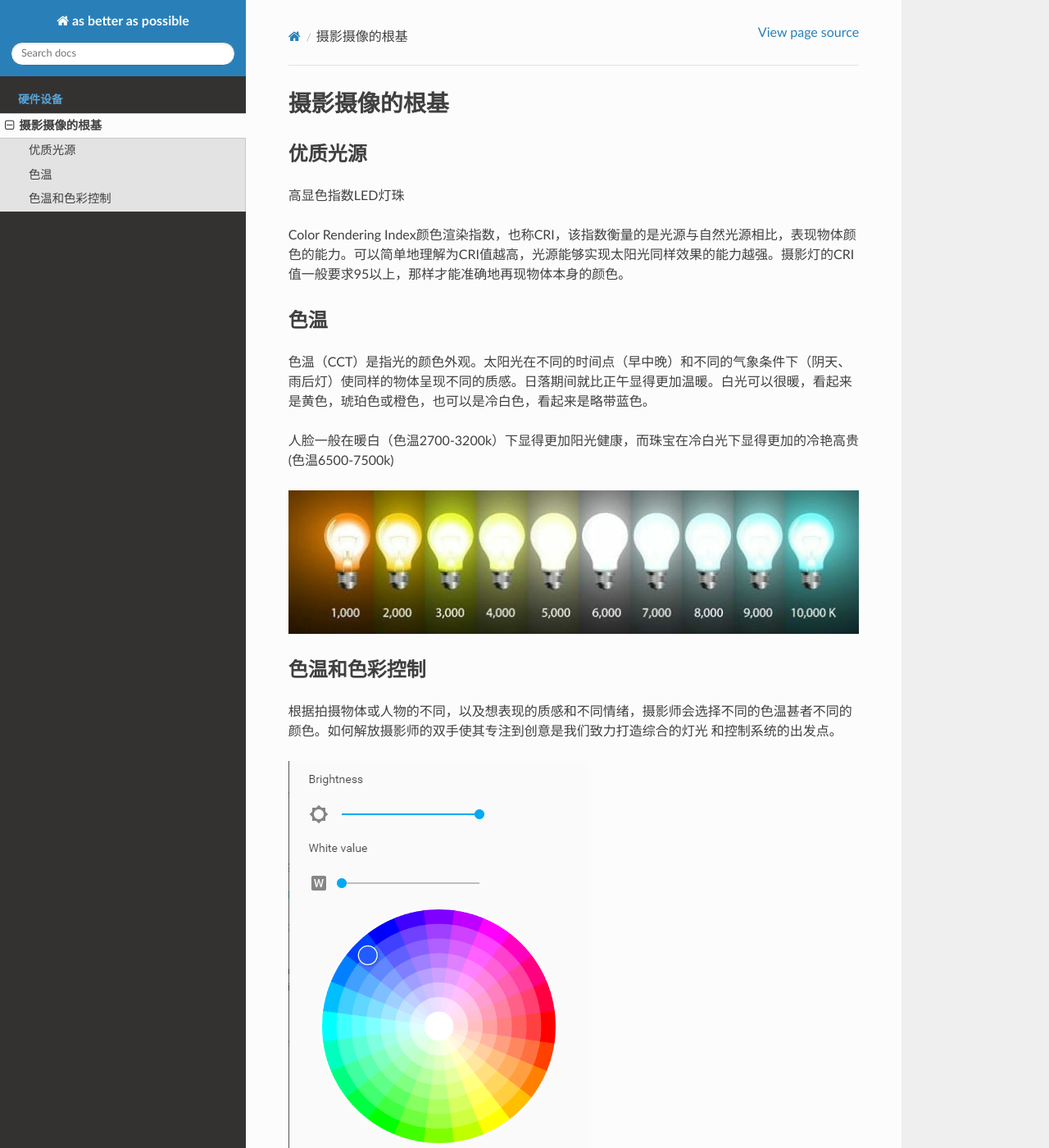
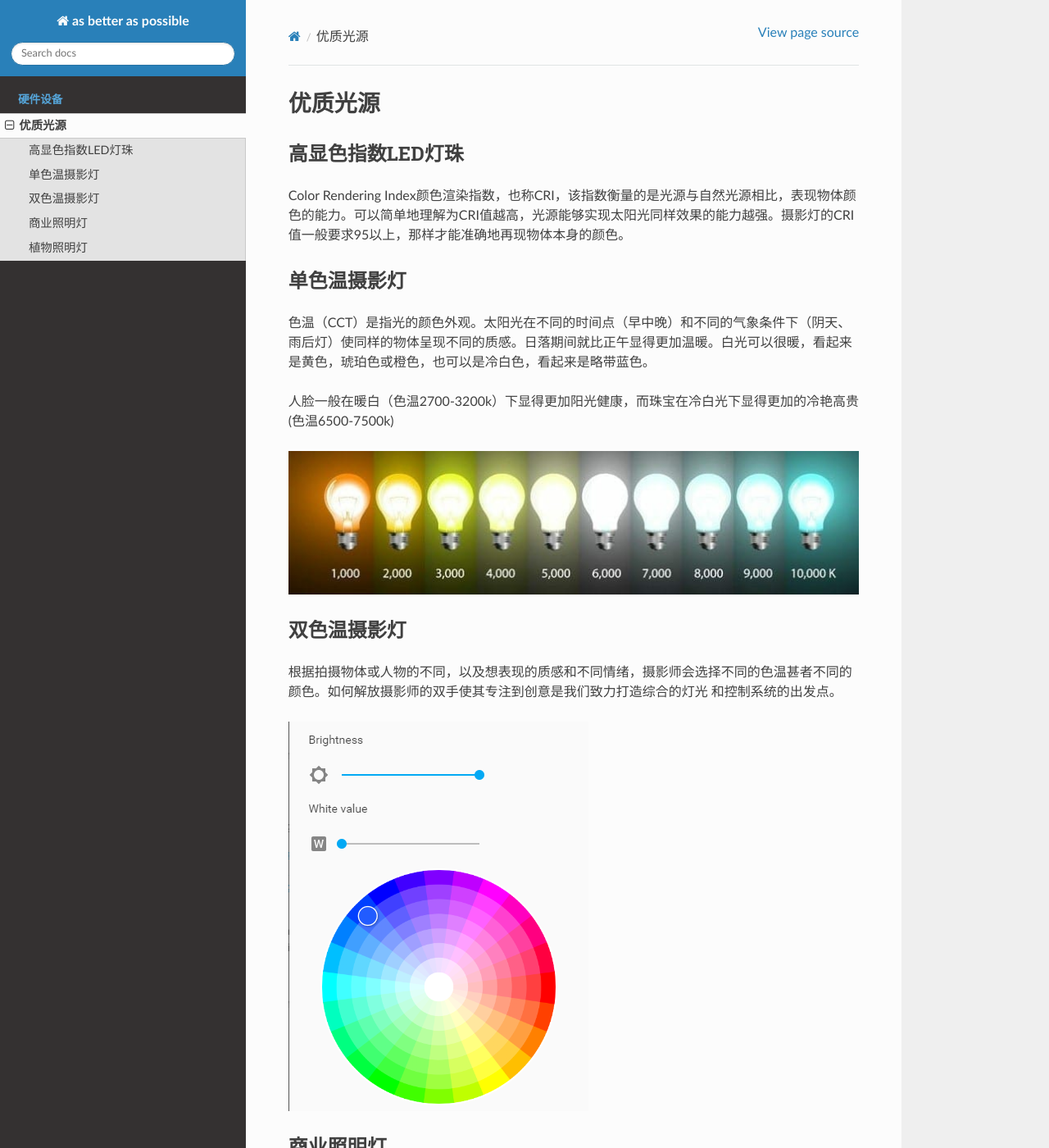
Before and after one commit to paultang/abapweb, a Sphinx documentation site: the page built from source/lights.rst, in a window 1280 px wide and 1400 px high. Shown: the whole window at 82% size. Built offline with Sphinx 7.4.7 and the Read the Docs theme 2.0.0, drawn with Linux system fonts in a browser that asks for light colours; pages that are not in the unit, such as notebooks, are missing from menus.

Commit message:
Update lights.rst

```diff
--- a/source/lights.rst
+++ b/source/lights.rst
@@ -1,15 +1,14 @@
-摄影摄像的根基
-===============
+============
+优质光源
+============
 
-优质光源
+高显色指数LED灯珠
 ---------------
-高显色指数LED灯珠
-
 Color Rendering Index颜色渲染指数，也称CRI，该指数衡量的是光源与自然光源相比，表现物体颜色的能力。可以简单地理解为CRI值越高，光源能够实现太阳光同样效果的能力越强。摄影灯的CRI值一般要求95以上，那样才能准确地再现物体本身的颜色。
 
 
 
-色温
+单色温摄影灯
 ----------------
 色温（CCT）是指光的颜色外观。太阳光在不同的时间点（早中晚）和不同的气象条件下（阴天、雨后灯）使同样的物体呈现不同的质感。日落期间就比正午显得更加温暖。白光可以很暖，看起来是黄色，琥珀色或橙色，也可以是冷白色，看起来是略带蓝色。
 
@@ -17,8 +16,15 @@ Color Rendering Index颜色渲染指数，也称CRI，该指数衡量的是光
 
 .. image:: photo/ColorTemperature.jpg
 
-色温和色彩控制
+
+双色温摄影灯
 -----------------
 根据拍摄物体或人物的不同，以及想表现的质感和不同情绪，摄影师会选择不同的色温甚者不同的颜色。如何解放摄影师的双手使其专注到创意是我们致力打造综合的灯光 和控制系统的出发点。
 
 .. image:: photo/LightControl.png
+
+商业照明灯
+------------------
+
+植物照明灯
+------------------
```
